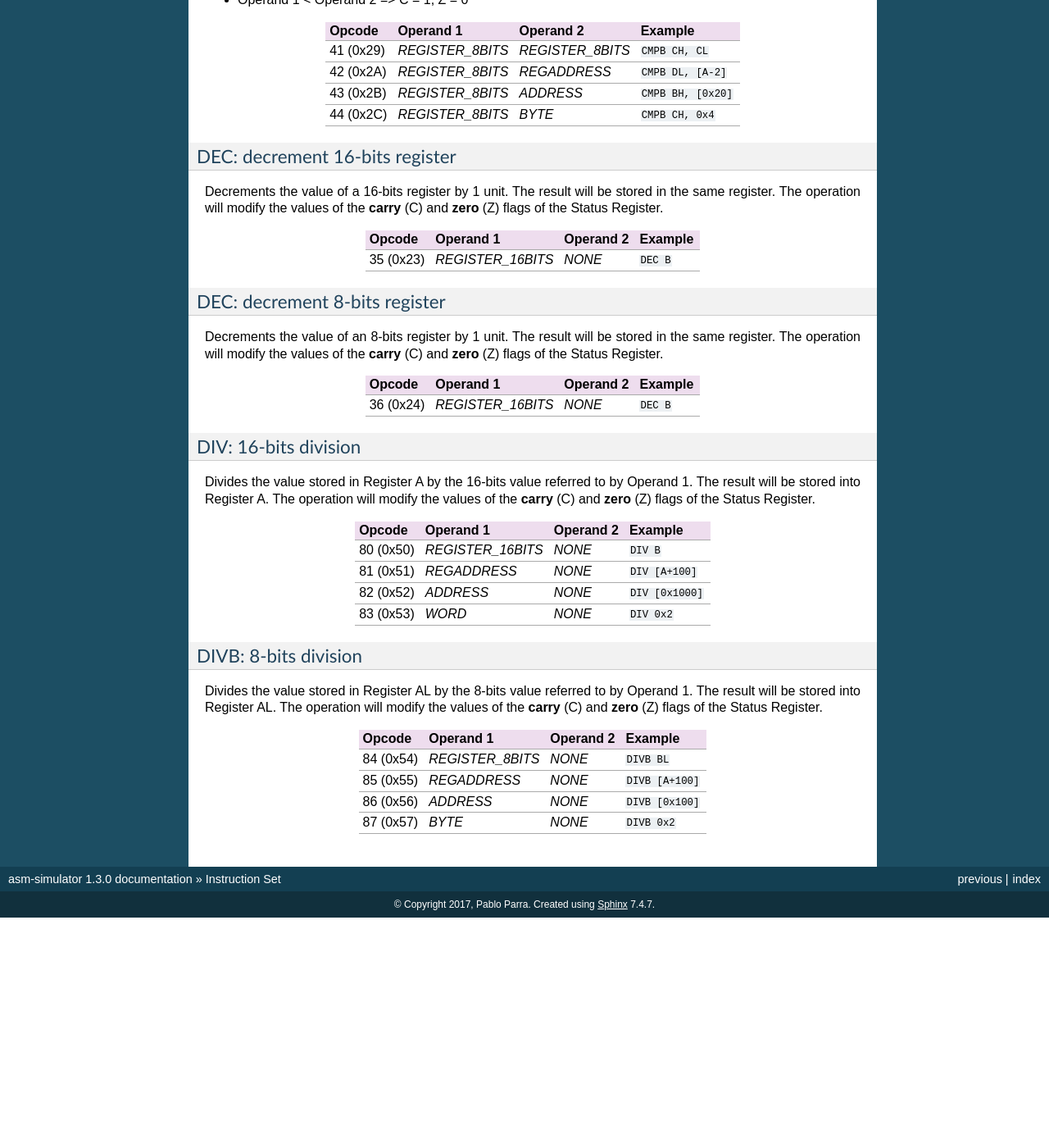
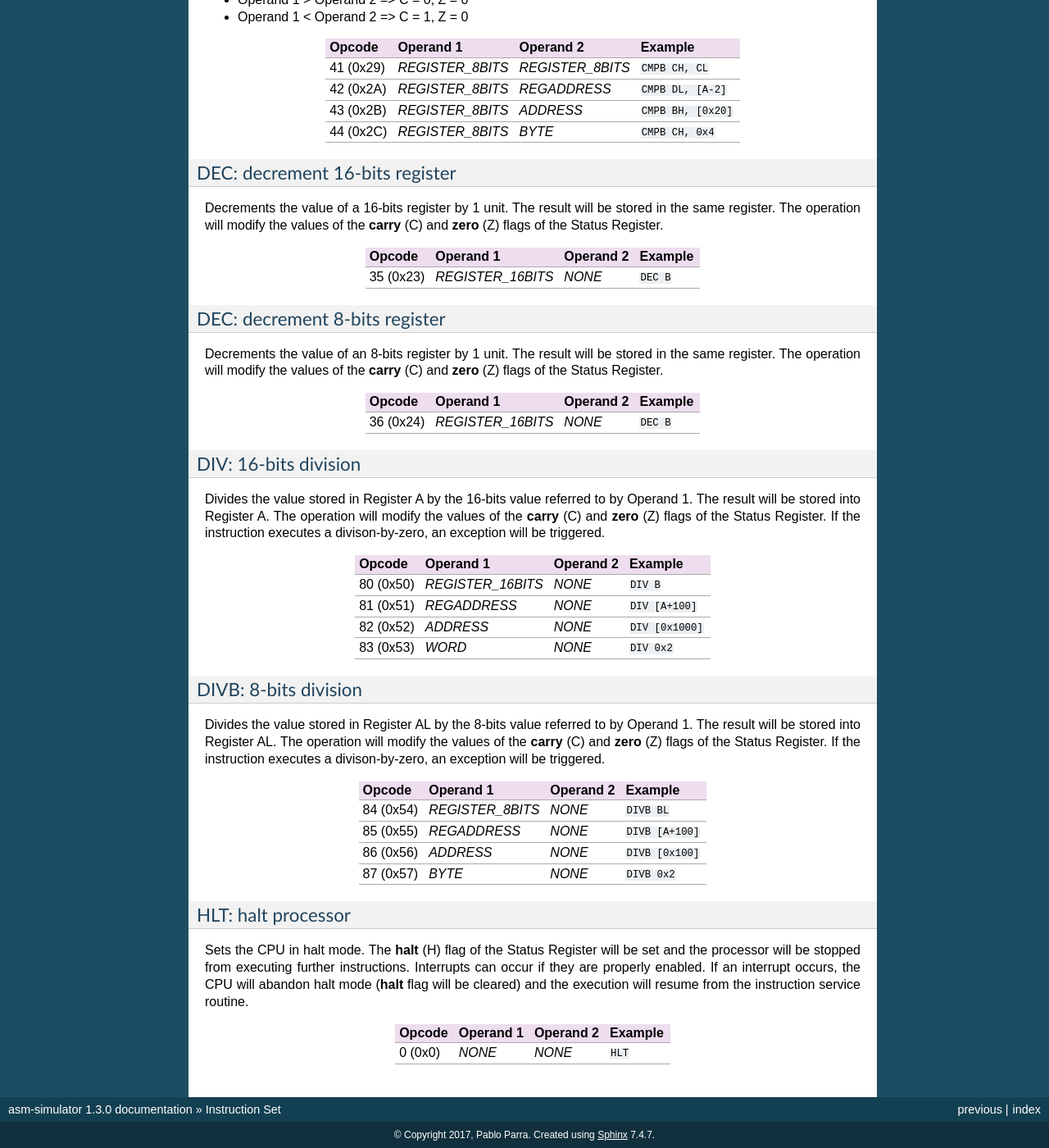
Before and after one commit to parraman/asm-simulator, a Sphinx documentation site: the page built from docs/instruction-set.rst, in a window 1280 px wide and 1400 px high, scrolled down 4269 px. Shown: the whole window at 82% size. Built offline with Sphinx 7.4.7, drawn with Linux system fonts in a browser that asks for light colours; before the commit the page ends 5388 px from its top, so only the background shows below that.

Commit message:
Added new descriptions

```diff
--- a/docs/instruction-set.rst
+++ b/docs/instruction-set.rst
@@ -127,6 +127,7 @@ The assembler simulator supports the following instructions:
 * :ref:`instruction-decb`
 * :ref:`instruction-div`
 * :ref:`instruction-divb`
+* :ref:`instruction-hlt`
 
 +----------+-----------+------------+-----------+
 | ``HLT``  | ``IN``    | ``INC``    | ``INCB``  |
@@ -370,7 +371,7 @@ DIV: 16-bits division
 Divides the value stored in Register A by the 16-bits value referred to by
 Operand 1. The result will be stored into Register A. The operation will
 modify the values of the **carry** (C) and **zero** (Z) flags of the Status
-Register.
+Register. If the instruction executes a divison-by-zero, an exception will be triggered.
 
 +-----------+-------------------+-----------+------------------+
 | Opcode    | Operand 1         | Operand 2 | Example          |
@@ -392,7 +393,8 @@ DIVB: 8-bits division
 Divides the value stored in Register AL by the 8-bits value referred to by
 Operand 1. The result will be stored into Register AL. The operation will
 modify the values of the **carry** (C) and **zero** (Z) flags of the Status
-Register.
+Register. If the instruction executes a divison-by-zero, an exception will be
+triggered.
 
 +-----------+------------------+-----------+------------------+
 | Opcode    | Operand 1        | Operand 2 | Example          |
@@ -405,3 +407,20 @@ Register.
 +-----------+------------------+-----------+------------------+
 | 87 (0x57) | *BYTE*           | *NONE*    | ``DIVB 0x2``     |
 +-----------+------------------+-----------+------------------+
+
+.. _instruction-hlt:
+
+HLT: halt processor
+^^^^^^^^^^^^^^^^^^^
+
+Sets the CPU in halt mode. The **halt** (H) flag of the Status Register will
+be set and the processor will be stopped from executing further instructions.
+Interrupts can occur if they are properly enabled. If an interrupt occurs,
+the CPU will abandon halt mode (**halt** flag will be cleared) and the
+execution will resume from the instruction service routine.
+
++---------+-----------+-----------+---------+
+| Opcode  | Operand 1 | Operand 2 | Example |
++=========+===========+===========+=========+
+| 0 (0x0) | *NONE*    | *NONE*    | ``HLT`` |
++---------+-----------+-----------+---------+
```
